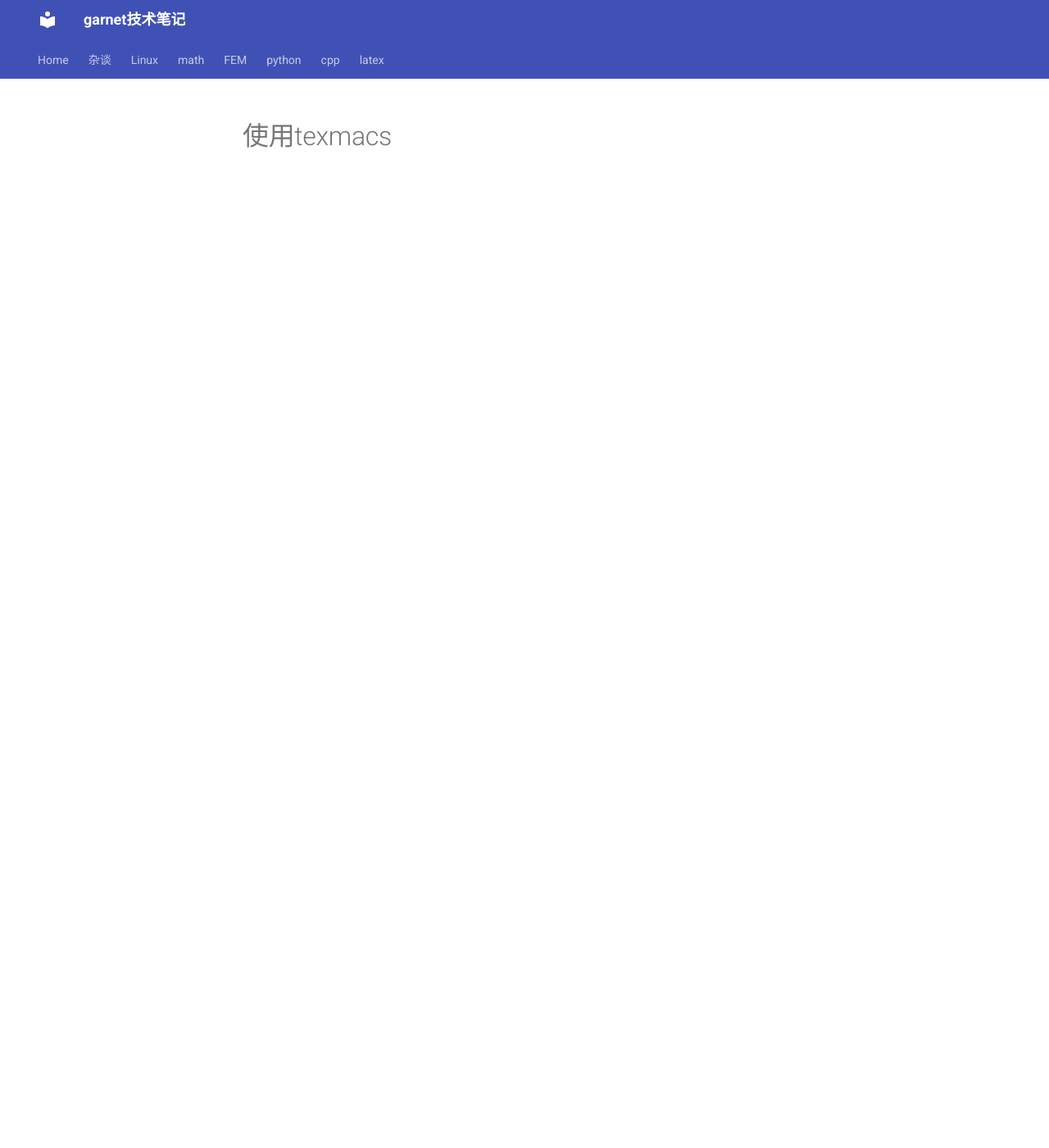
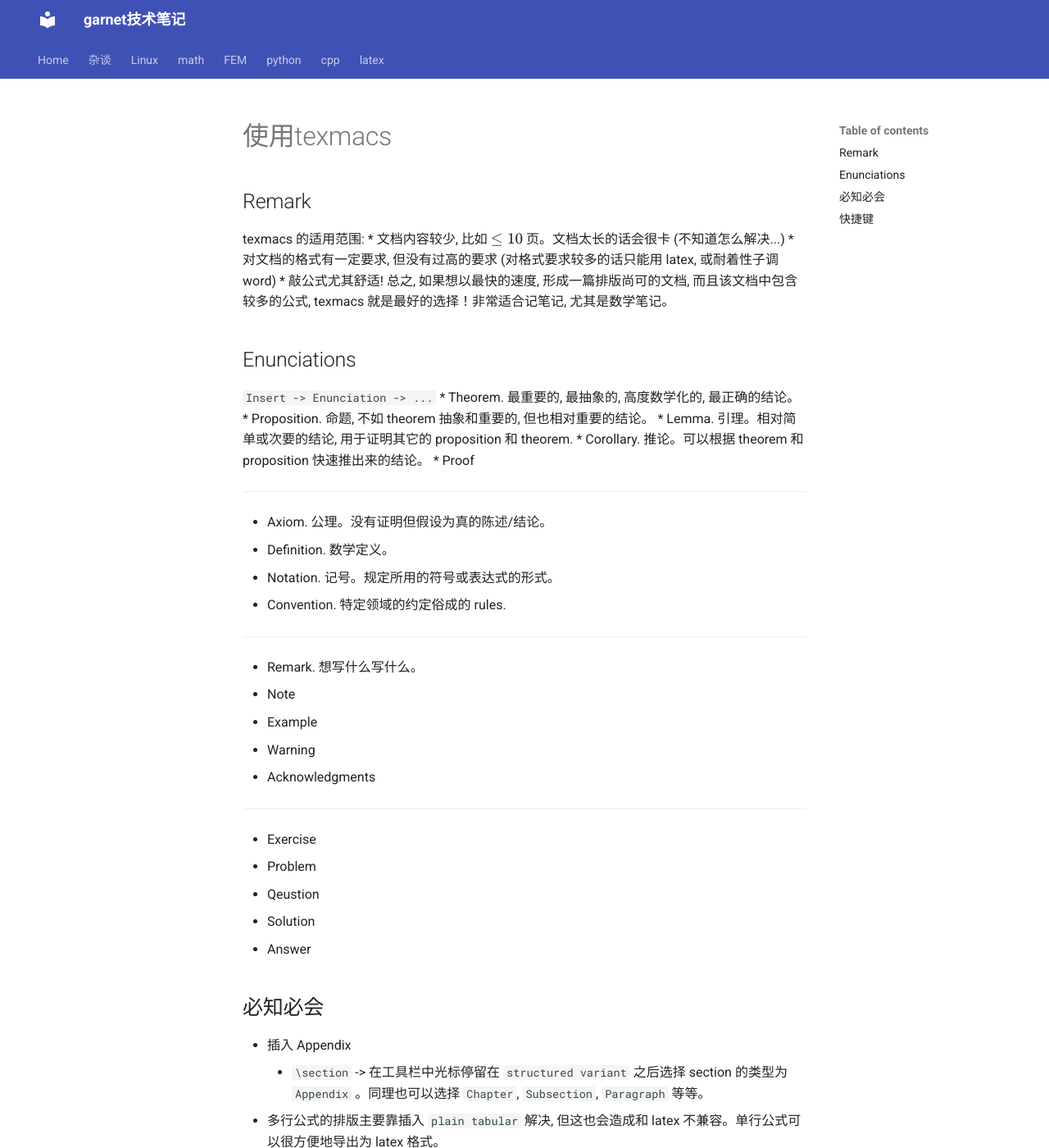
Before and after one commit to ymma98/technotes, an MkDocs documentation site: the page built from docs/杂谈/使用texmacs.md, in a window 1280 px wide and 1400 px high. Shown: the whole window at 82% size. Built offline with MkDocs 1.6.1 and Material for MkDocs 9.7.7, drawn with Linux system fonts in a browser that asks for light colours; formulas are drawn with MathJax 3; some of the changed text lies outside the part shown.

Commit message:
docs/杂谈/使用texmacs.md updated from https://stackedit.cn/

```diff
--- a/docs/杂谈/使用texmacs.md
+++ b/docs/杂谈/使用texmacs.md
@@ -1,6 +1,60 @@
 # 使用texmacs
+
+## Remark
+texmacs 的适用范围:
+* 文档内容较少, 比如 $\leq10$ 页。文档太长的话会很卡 (不知道怎么解决...)
+* 对文档的格式有一定要求, 但没有过高的要求 (对格式要求较多的话只能用 latex, 或耐着性子调 word)
+* 敲公式尤其舒适!
+总之, 如果想以最快的速度, 形成一篇排版尚可的文档, 而且该文档中包含较多的公式, texmacs 就是最好的选择！非常适合记笔记, 尤其是数学笔记。
+
+## Enunciations
+
+`Insert -> Enunciation -> ...`
+* Theorem.  最重要的, 最抽象的, 高度数学化的, 最正确的结论。
+* Proposition. 命题, 不如 theorem 抽象和重要的, 但也相对重要的结论。
+* Lemma. 引理。相对简单或次要的结论, 用于证明其它的 proposition 和 theorem.
+* Corollary. 推论。可以根据 theorem 和 proposition 快速推出来的结论。
+* Proof
+---
+* Axiom. 公理。没有证明但假设为真的陈述/结论。
+* Definition. 数学定义。
+* Notation. 记号。规定所用的符号或表达式的形式。
+* Convention. 特定领域的约定俗成的 rules.
+---
+* Remark. 想写什么写什么。
+* Note
+* Example
+* Warning
+* Acknowledgments
+---
+* Exercise
+* Problem
+* Qeustion
+* Solution
+* Answer
+
+## 必知必会
+* 插入 Appendix
+	* `\section` -> 在工具栏中光标停留在 `structured variant` 之后选择 section 的类型为 `Appendix` 。同理也可以选择 `Chapter`, `Subsection`, `Paragraph` 等等。
+* 多行公式的排版主要靠插入 `plain tabular` 解决, 但这也会造成和 latex 不兼容。单行公式可以很方便地导出为 latex 格式。
+* 进入公式环境之后, 敲公式的方法和 latex 差不多。也可以用鼠标点点点。
+
+
+## 快捷键
+
+| shortcut | action |
+|--|--|
+| ctrl + shift + R | 更新 bib 引用 |
+| \section  | 插入新章节 |
+| \equation  | 插入带标号的公式 |
+| \vect  | 插入矢量箭头符号, 或 `Insert -> Accent above -> Vector` |
+| \label + 回车 | 插入 label |
+| \ref + 回车 | 填入和 label 相同的内容即可引用 |
+
+
+
 
 
 <!--stackedit_data:
-eyJoaXN0b3J5IjpbMTg1MDIyMDc5OV19
+eyJoaXN0b3J5IjpbLTcyMDc4MTc4Ml19
 -->
```
